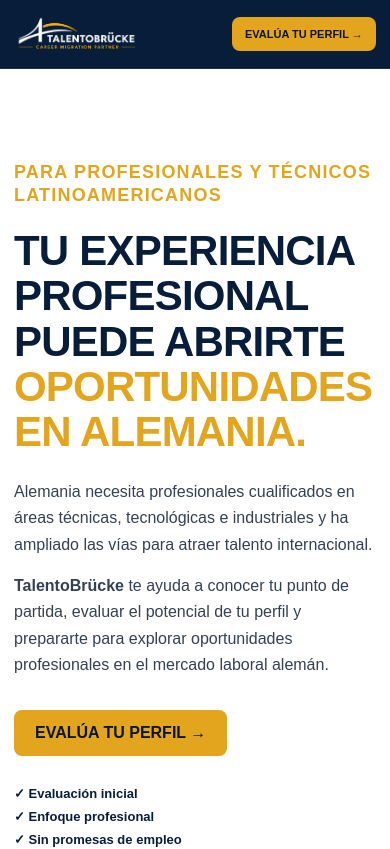
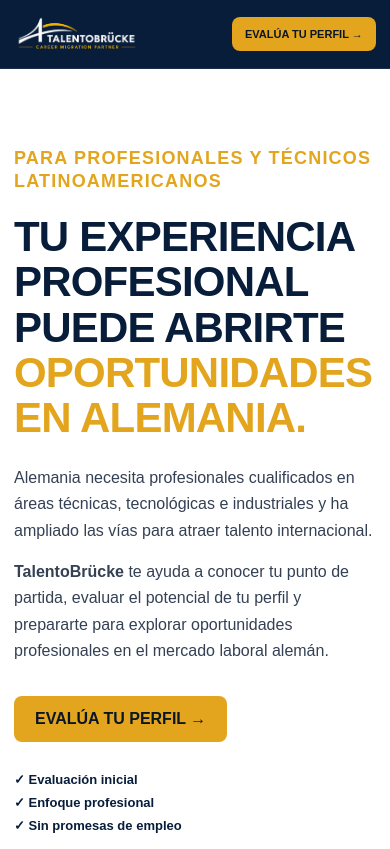
Before and after one commit to fiveseasonsrealty-ux/TALENTOBRUCKE-CRM, a Next.js app: page / in a window 390 px wide. Shown: the top 849 px of the page. Built offline with nearby package versions, Linux system fonts and the light colour scheme.

Commit message:
Update globals.css

```diff
--- a/app/globals.css
+++ b/app/globals.css
@@ -2453,7 +2453,7 @@ th {
 @media (max-width: 600px) {
 
   .hero {
-    padding-top: 38px;
+    padding-top: 24px;
   }
 
   .hero .eyebrow {
```
